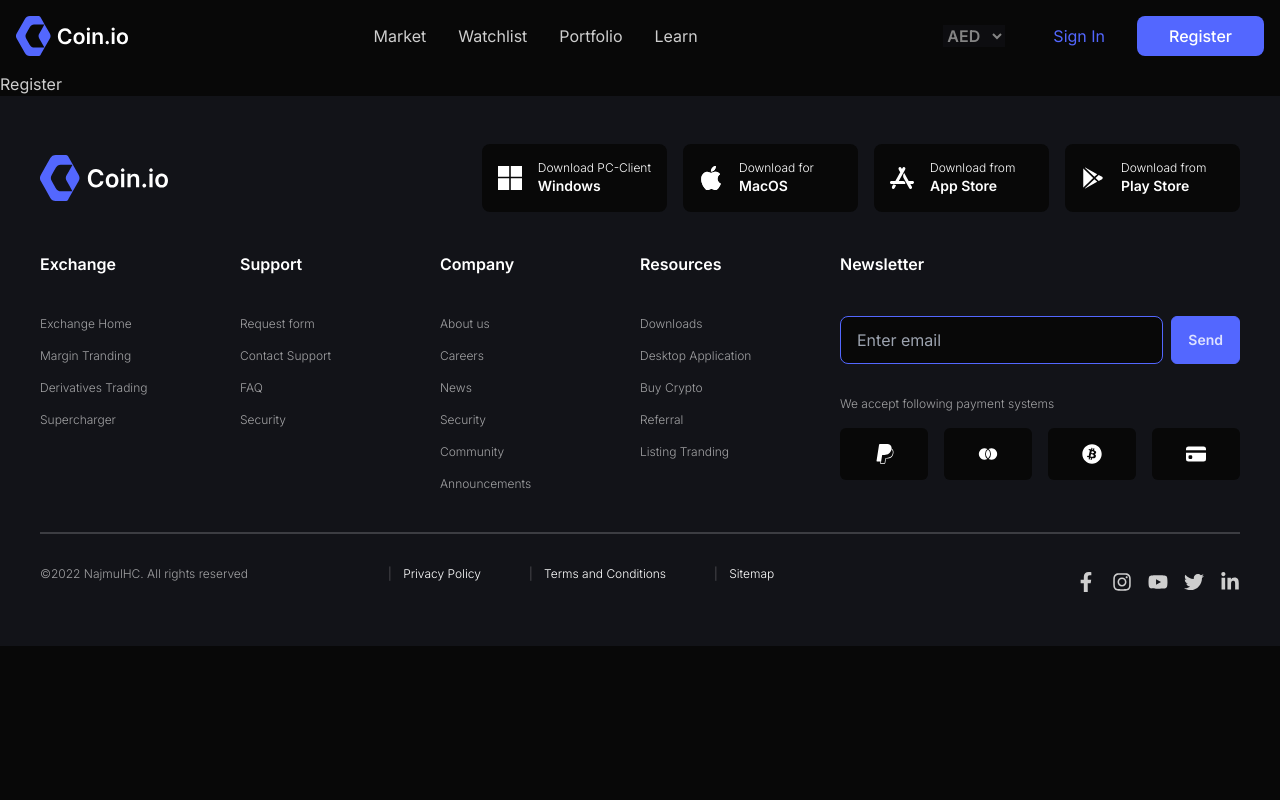
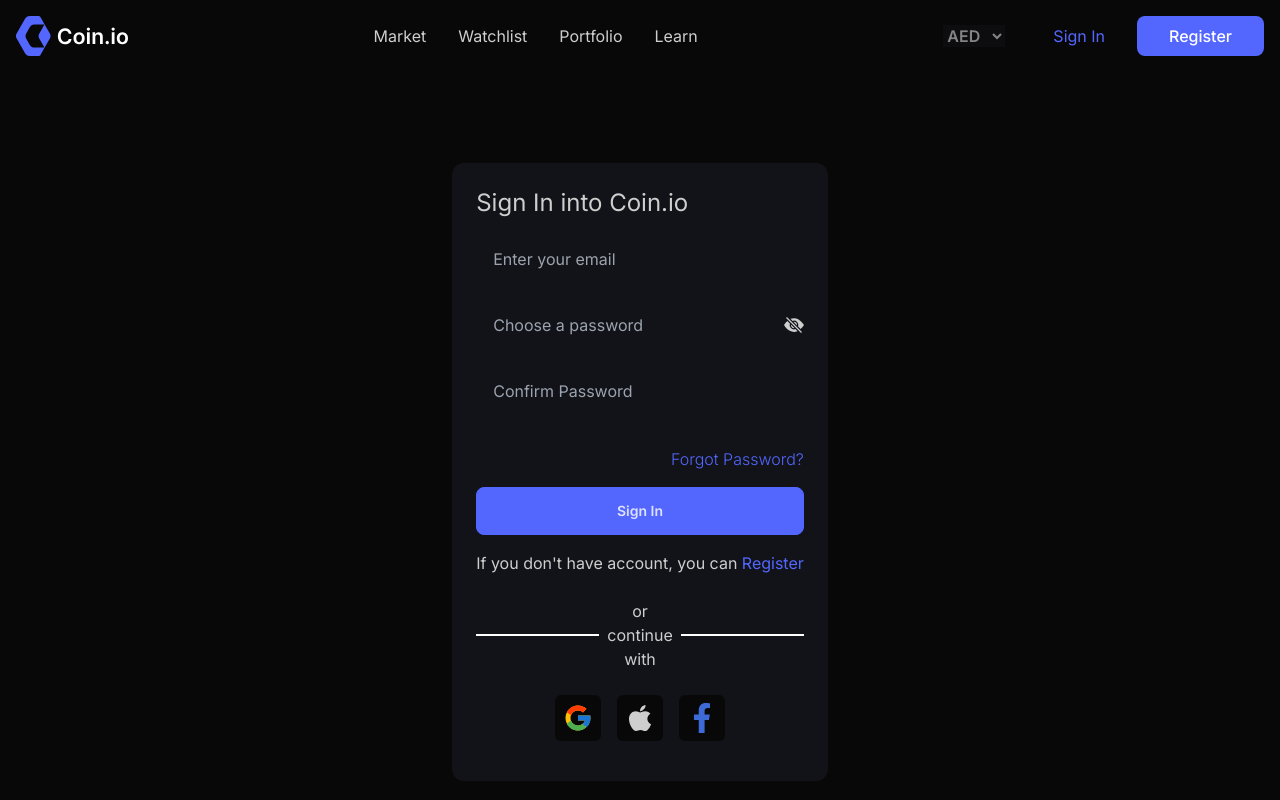
Before and after one commit to najmulhc/coin.io, a React (Create React App) app: page /register in a window 1280 px wide. Shown: the top 800 px of the page. Built offline with nearby package versions, Linux system fonts and the light colour scheme.

Commit message:
display and hide password toggle work

```diff
--- a/package.json
+++ b/package.json
@@ -12,6 +12,7 @@
     "firebase": "^9.9.0",
     "react": "^18.2.0",
     "react-dom": "^18.2.0",
+    "react-firebase-hooks": "^5.0.3",
     "react-icons": "^4.4.0",
     "react-redux": "^8.0.2",
     "react-router-dom": "^6.3.0",
--- a/src/Components/Shared/SharedAuth.js
+++ b/src/Components/Shared/SharedAuth.js
@@ -1,19 +1,39 @@
 import React from 'react'
-
+import { FacebookAuthProvider, getAuth, GoogleAuthProvider } from 'firebase/auth'
 import { FcGoogle } from 'react-icons/fc'
 import {FaApple, FaFacebookF} from 'react-icons/fa'
+import { auth } from '../../firebase.init'
+import { signInWithPopup } from 'firebase/auth'
 const SharedAuth = () => {
+    const Gprovider = new GoogleAuthProvider();
+    const Fprovider = new FacebookAuthProvider();
+    const facebook = e => {
+        e.preventDefault();
+        signInWithPopup(auth,Fprovider).then((result) => {
+            console.log(result)
+    }).catch((error) => {
+            console.log(error.error)
+        })
+    }
+    const google = e => {
+        e.preventDefault();
+        signInWithPopup(auth,Gprovider).then((result) => {
+                console.log(result)
+        }).catch((error) => {
+                console.log(error.error)
+            })
+     }
   return (
       <>
-          <div className='flex items-center  gap-2'>
-              <hr className='border border-white w-1/3' />
-              <p className='inline-block   '>or continue with</p>
-              <hr className='border border-white w-1/3' />
+          <div className='flex justify-between items-center'>
+              <hr className='border border-white w-full' />
+              <h3 className='text-center m-2 '>or continue with</h3>
+              <hr className='border border-white w-full ' />
           </div>
           <div className='w-full flex justify-center items-center my-4 gap-4'>
-              <button className='bg-base-100 inline-block p-2 text-3xl rounded-md'><FcGoogle/></button>
+              <button className='bg-base-100 inline-block p-2 text-3xl rounded-md' onClick={google}><FcGoogle/></button>
               <button className='bg-base-100 inline-block p-2 text-3xl rounded-md'><FaApple/></button>
-              <button className='bg-base-100 inline-block p-2 text-3xl rounded-md'><FaFacebookF className='text-[#3D6AD7]'/></button>
+              <button className='bg-base-100 inline-block p-2 text-3xl rounded-md' onClick={facebook}><FaFacebookF className='text-[#3D6AD7]'/></button>
         </div>
       </>
   )
--- a/src/Pages/Login/Login.js
+++ b/src/Pages/Login/Login.js
@@ -11,7 +11,7 @@
           <input
             type="email"
             placeholder="Enter email"
-            class="input  bg-neutral  w-full"
+            class="input  bg-neutral block w-full"
             required
           />
           <input
--- a/src/Pages/Register/Register.js
+++ b/src/Pages/Register/Register.js
@@ -1,9 +1,65 @@
-import React from 'react'
+import React, { useState } from "react";
+import BasicBlock from "../../Components/Shared/BasicBlock";
+import { Link } from "react-router-dom";
+import SharedAuth from "../../Components/Shared/SharedAuth";
+import { BsFillEyeSlashFill , BsFillEyeFill} from "react-icons/bs";
+const Register = () => {
+  const [email, setEmail] = useState("");
+  const [password, setPassword] = useState("");
+  const [confrimPassword, setConfirmPassword] = useState("");
+  const [displayPassword, setDisplayPassword]  = useState(false)
+  return (
+    <section className="container mx-auto flex justify-center min-h-screen items-center">
+      <BasicBlock>
+        <h2 className="text-2xl pr-4 mb-4 min-w-">Sign In into Coin.io</h2>
+        <form>
+          <input
+            type="email"
+            placeholder="Enter your email"
+            name=""
+            id=""
+            className="input block w-full mb-4 bg-neutral"
+          />
+          <div className="flex items-center justify-between  w-full   mb-4">
+            {" "}
+            <input
+              type={displayPassword? 'text':'password'}
+              placeholder="Choose a password"
+              name=""
+              id=""
+              className="input w-full bg-neutral"
+            />
+            <button className="text-xl py-4   " onClick={e => {
+              e.preventDefault();
+              setDisplayPassword(!displayPassword)
+            }}>
+              {displayPassword ? (<BsFillEyeFill />) : (<BsFillEyeSlashFill />)}
+            </button>{" "}
+          </div>
+          <input
+            type="email"
+            placeholder="Confirm Password"
+            name=""
+            id=""
+            className="input bg-neutral w-full mb-4"
+          />
+          <div className="my-4  text-right w-full">
+            <Link to="#" className="font-light text-primary  text-right">
+              Forgot Password?
+            </Link>
+          </div>
+          <button className="w-full btn btn-primary capitalize">Sign In</button>
+          <p className="text-center py-4">
+            If you don't have account, you can{" "}
+            <Link to="/register" className="text-primary">
+              Register
+            </Link>
+          </p>
+        </form>
+        <SharedAuth />
+      </BasicBlock>
+    </section>
+  );
+};
 
-const Register = () => {
-  return (
-    <div>Register</div>
-  )
-}
-
-export default Register
+export default Register;
--- a/src/firebase.init.js
+++ b/src/firebase.init.js
@@ -1,5 +1,6 @@
 // Import the functions you need from the SDKs you need
 import { initializeApp } from "firebase/app";
+import {getAuth} from 'firebase/auth'
 // TODO: Add SDKs for Firebase products that you want to use
 // https://firebase.google.com/docs/web/setup#available-libraries
 
@@ -15,3 +16,4 @@
 
 // Initialize Firebase
 const app = initializeApp(firebaseConfig);
+export const auth = getAuth(app)
```
Also changed, not shown: 1 other file (tests, documents, lock files or other folders).
